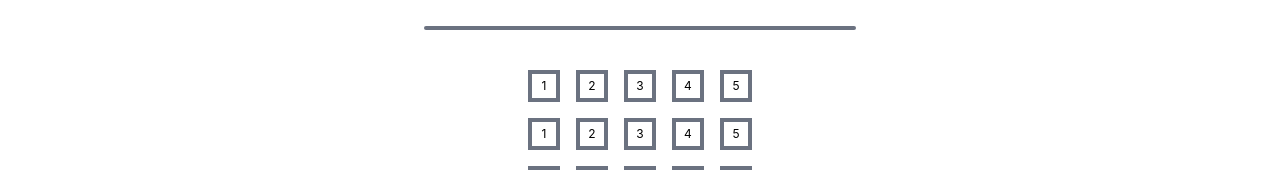
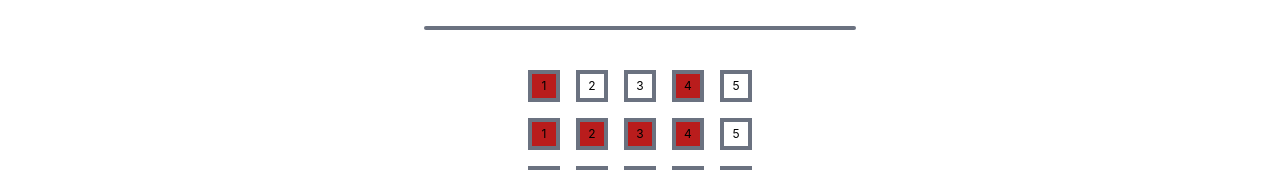
Before and after one commit to Zendo93/ticketportal-frontend, a React (Create React App) app: page /edit/14290058 in a window 1280 px wide. Shown: the part 782-952 px from the top of the page. Built offline with nearby package versions, Linux system fonts and the light colour scheme.

Commit message:
added condition

```diff
--- a/src/components/Seat.jsx
+++ b/src/components/Seat.jsx
@@ -11,7 +11,7 @@ export default function Seat(props) {
     //svg bottom: 100%     transform: rotate(180deg);
 
     return (
-        <div class="box-border group relative flex border-gray-500 w-8 h-8 border-4">
+        <div class={`box-border group relative flex border-gray-500 w-8 h-8 border-4 ${status === "predané" ? 'bg-red-700' : ''}`}>
             <div class="absolute bottom-[calc(100%+0.5rem)] left-[50%] -translate-x-[50%] hidden w-max group-hover:block">
                 <div class="bottom-full right-0 rounded bg-black px-4 py-1 text-xs text-white whitespace-nowrap">
                     <div class="grid grid-cols-2 gap-x-2 justify-items-start">
```
